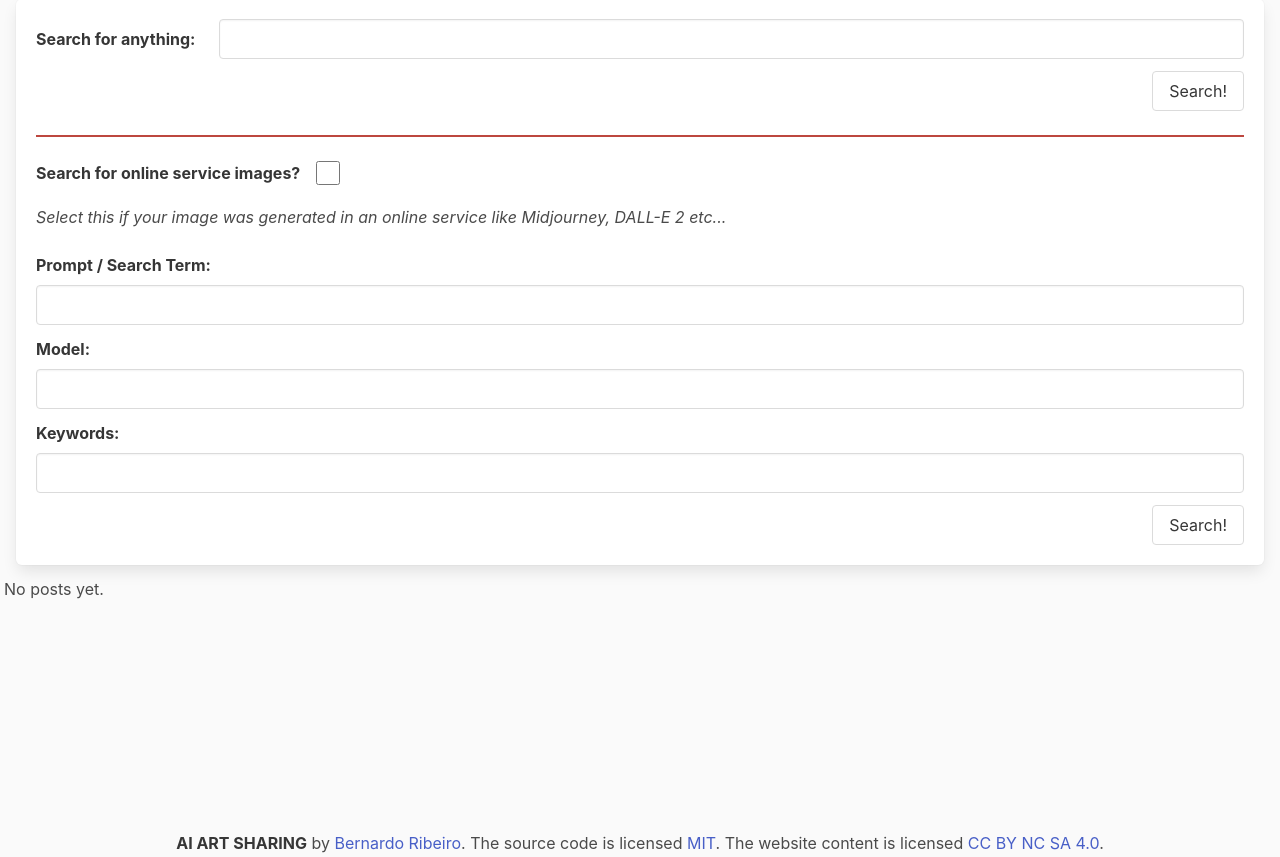
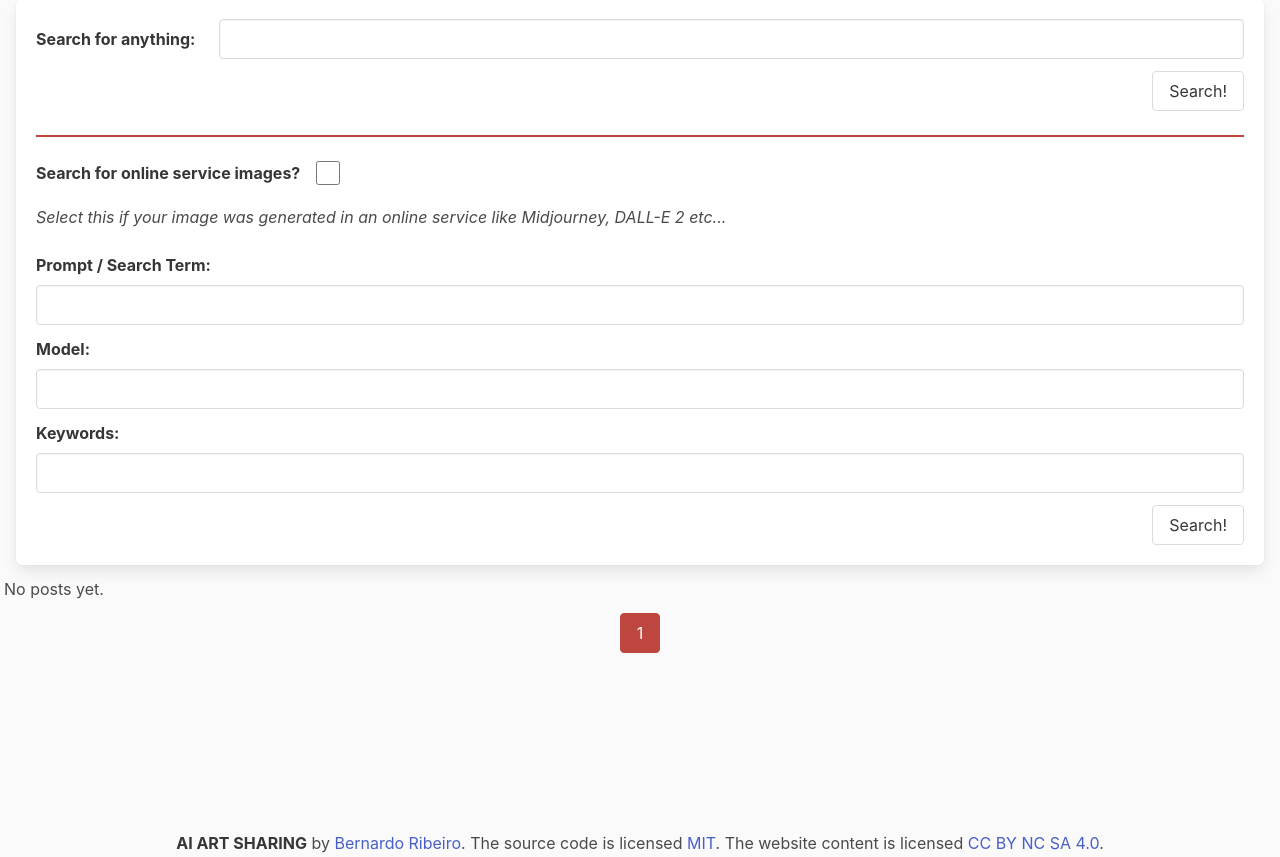
Before and after one commit to bernasx/aiartsharing, a Django app: page /content/posts/ in a window 1280 px wide. Shown: the part 73-930 px from the top of the page. Run offline with Django 4.2, Linux system fonts and the light colour scheme; data that the repository does not hold is empty; some libraries are stand-ins or nearby versions.

Commit message:
Added pagination

```diff
--- a/aiart_content/templates/imageposts/favorites.html
+++ b/aiart_content/templates/imageposts/favorites.html
@@ -4,4 +4,5 @@
 {% block content %}
     <link rel="stylesheet" href="{% static 'css/cards.css' %}" type="text/css">
     {% include './partials/post_cards.html' %}
+    {% include './partials/pagination.html' %}
 {% endblock content %}
--- a/aiart_content/templates/imageposts/following_feed.html
+++ b/aiart_content/templates/imageposts/following_feed.html
@@ -4,4 +4,5 @@
 {% block content %}
     <link rel="stylesheet" href="{% static 'css/cards.css' %}" type="text/css">
     {% include './partials/post_cards.html' %}
+    {% include './partials/pagination.html' %}
 {% endblock content %}
--- /dev/null
+++ b/aiart_content/templates/imageposts/partials/pagination.html
@@ -0,0 +1,35 @@
+<nav class="pagination is-centered" role="navigation" aria-label="pagination">
+    <ul class="pagination-list">
+        {% if page_obj.has_previous %}
+            {%if page_obj.previous_page_number != 1 %}
+            <li>
+                <a href="?page=1&{{ parameters }}" class="pagination-link" aria-label="Goto page 1">1</a>
+            </li>
+            <li>
+                <span class="pagination-ellipsis">&hellip;</span>
+            </li>
+            {%endif%}
+            <li>
+                <a href="?page={{ page_obj.previous_page_number }}&{{ parameters }}" class="pagination-link" aria-label="Goto page {{ page_obj.previous_page_number }}">{{ page_obj.previous_page_number }}</a>
+            </li>
+        {% endif %}
+
+      <li>
+        <a class="pagination-link is-current" aria-label="{{ page_obj.number }}" aria-current="page">{{ page_obj.number }}</a>
+      </li>
+
+      {% if page_obj.has_next %}
+            <li>
+                <a href="?page={{ page_obj.next_page_number }}&{{ parameters }}" class="pagination-link" aria-label="Goto page {{ page_obj.next_page_number }}">{{ page_obj.next_page_number }}</a>
+            </li>
+            {%if page_obj.next_page_number != page_obj.paginator.num_pages %}
+            <li>
+                <span class="pagination-ellipsis">&hellip;</span>
+            </li>
+            <li>
+                <a href="?page={{ page_obj.paginator.num_pages }}&{{ parameters }}" class="pagination-link" aria-label="Goto page {{ page_obj.paginator.num_pages }}">{{ page_obj.paginator.num_pages }}</a>
+            </li>
+            {%endif%}
+        {% endif %}
+    </ul>
+  </nav>
--- a/aiart_content/templates/imageposts/posts.html
+++ b/aiart_content/templates/imageposts/posts.html
@@ -5,4 +5,5 @@
     <link rel="stylesheet" href="{% static 'css/cards.css' %}" type="text/css">
     {%include 'search/search.html' %}
     {% include './partials/post_cards.html' %}
+    {% include './partials/pagination.html' %}
 {% endblock content %}
--- a/aiart_content/views.py
+++ b/aiart_content/views.py
@@ -63,7 +63,7 @@ class DetailImagePostView(DetailView):
         context['report_form'] = ImagePostReportForm
 
         # gets random posts to be recommended, this is super slow and should be changed eventually
-        recommended_posts = ImagePost.objects.all().order_by('?')[:6]
+        recommended_posts = ImagePost.objects.all().exclude(uuid=self.kwargs.get('uuid')).order_by('?')[:6]
         context['recommended_posts'] = recommended_posts
 
 
@@ -123,6 +123,11 @@ class ListImagePostsView(ListView):
         context['simpleform'] = simpleform
         context['advanced_local_form'] = advanced_local_form
         context['advanced_online_form'] = advanced_online_form
+
+        #preserve search parameters, if any
+        get_copy = self.request.GET.copy()
+        parameters = get_copy.pop('page', True) and get_copy.urlencode()
+        context['parameters'] = parameters
         return context
 
 class ListImagePostsFollowingFeed(ListView):
@@ -135,6 +140,16 @@ class ListImagePostsFollowingFeed(ListView):
         users = map(lambda x: x.user_being_followed, following_objects)
         return ImagePost.objects.filter(user__in=users).order_by('-publish_date')
 
+    def get_context_data(self, **kwargs):
+
+        context = super().get_context_data(**kwargs)
+
+        #preserve search parameters, if any
+        get_copy = self.request.GET.copy()
+        parameters = get_copy.pop('page', True) and get_copy.urlencode()
+        context['parameters'] = parameters
+        return context
+
 class ListImagePostsFavorites(ListView):
     model = ImagePost
     template_name = 'imageposts/favorites.html'
@@ -143,6 +158,16 @@ class ListImagePostsFavorites(ListView):
     def get_queryset(self):
         user = self.request.user
         return user.favorited_image_posts.order_by('-publish_date')
+
+    def get_context_data(self, **kwargs):
+
+        context = super().get_context_data(**kwargs)
+
+        #preserve search parameters, if any
+        get_copy = self.request.GET.copy()
+        parameters = get_copy.pop('page', True) and get_copy.urlencode()
+        context['parameters'] = parameters
+        return context
 
 def searchView(request):
     qdict = request.POST.copy()
--- a/aiart_main/templates/contact.html
+++ b/aiart_main/templates/contact.html
@@ -6,7 +6,7 @@
     <p>For code related problems and issues, as well as suggestions to improve the platform, please reach out to us at <a href="https://github.com/bernasx/aiartsharing"> https://github.com/bernasx/aiartsharing</a></p>
 
     <h1> Content related issues </h1>
-    <p>To report any content abuse please use our report system <a href="">here</a>.</p>
+    <p>To report any content abuse please use our report system. We will try to deal with any abusive or offensive content as soon as possible.</p>
 
     <h1> Social Media </h1>
     You can get updates from us directly if you follow us on <a href="">Twitter</a> or by joining our <a href="">Discord Server</a>.
--- a/aiart_main/templates/partials/navbar.html
+++ b/aiart_main/templates/partials/navbar.html
@@ -42,10 +42,6 @@
           </a>
           <a href="{% url 'main:contact' %}" class="navbar-item">
             Contact
-          </a>
-          <hr class="navbar-divider">
-          <a class="navbar-item">
-            Report an issue
           </a>
         </div>
       </div>
--- a/static/css/base.css
+++ b/static/css/base.css
@@ -11,6 +11,11 @@ body, .navbar {
 
 .is-primary {
     background-color: #BD473F !important;
+}
+
+.pagination-link.is-current {
+    background-color: #BD473F;
+    border-color: #BD473F;
 }
 
 /* Leave this here until I decide whether or not to override border colors....
```
